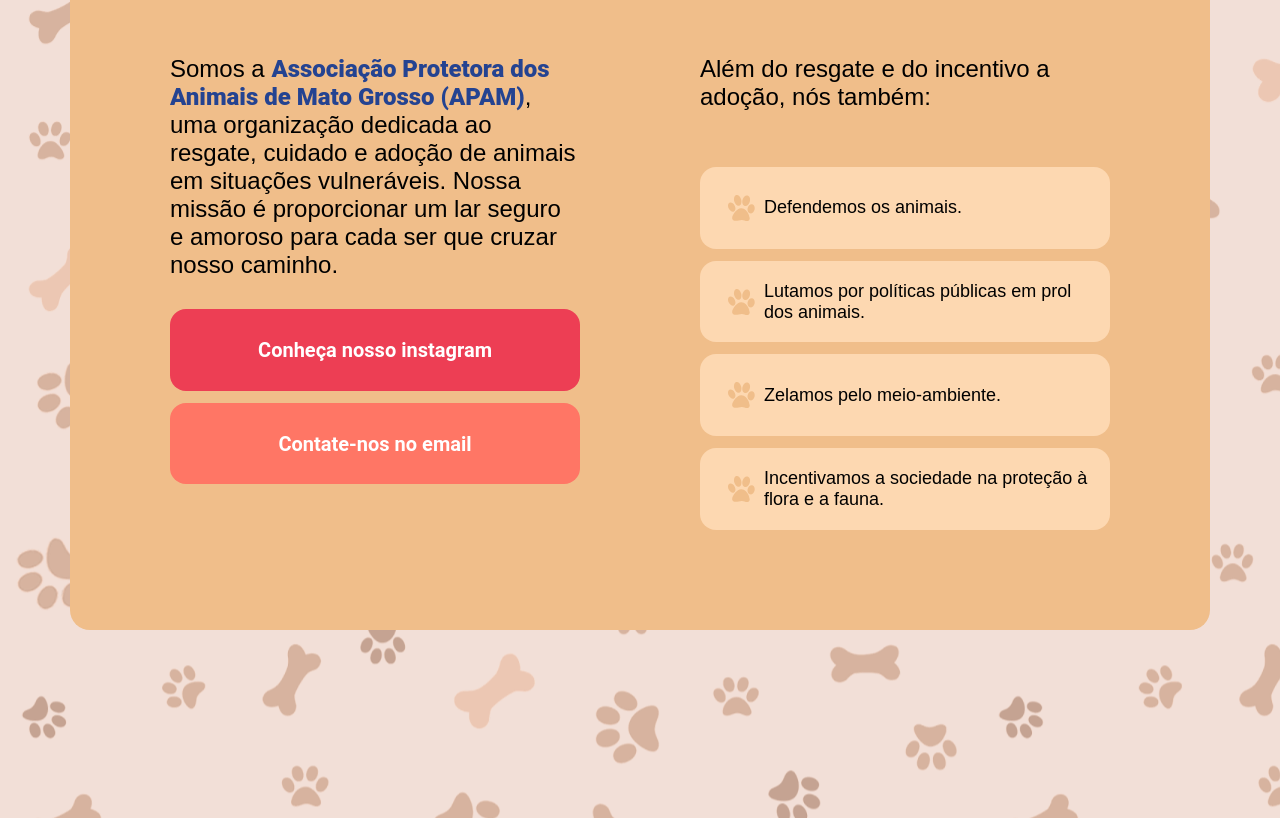
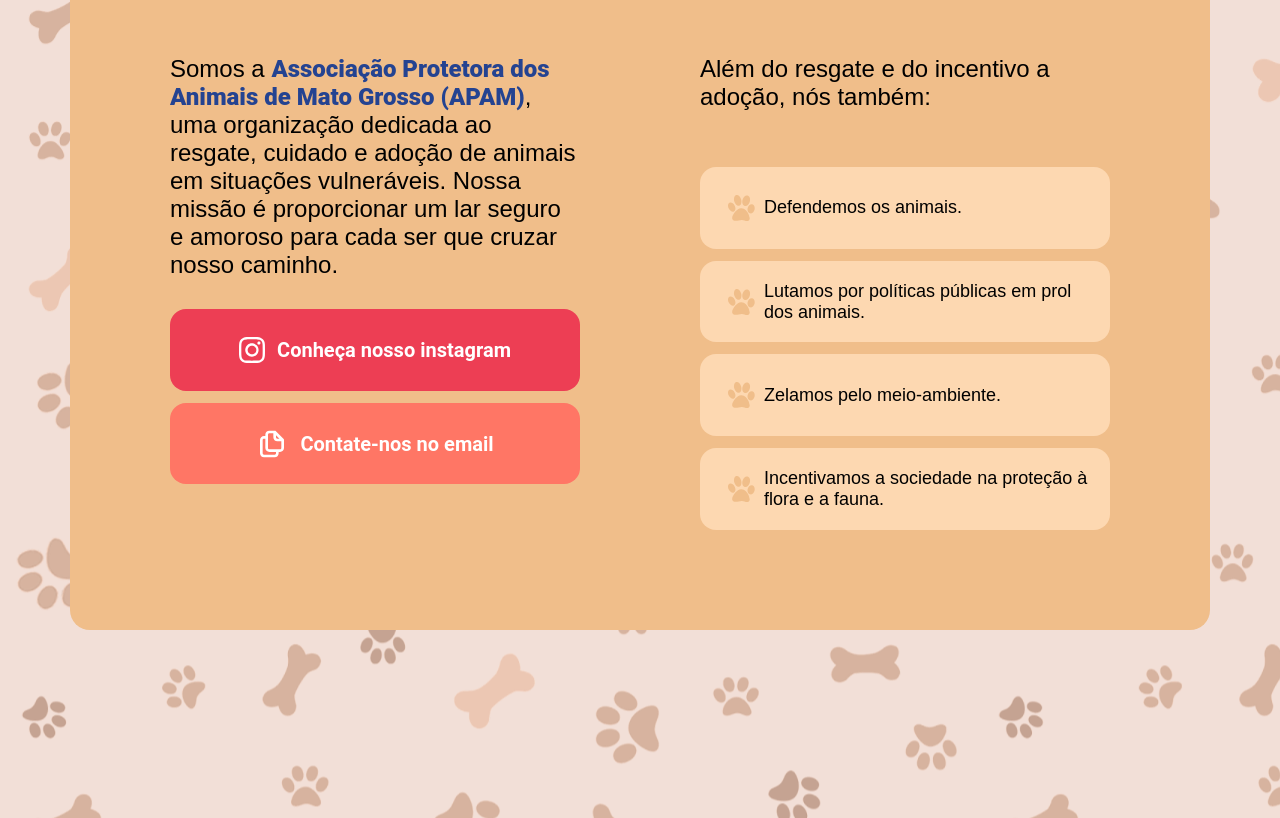
Before and after one commit to apamassociacao/APAM, a React (Vite) app in the folder frontend/: page / in a window 1280 px wide. Shown: the part 1562-2380 px from the top of the page. Built offline with nearby package versions, Linux system fonts and the light colour scheme; a web font is replaced by a local one.

Commit message:
feat: put icons

```diff
--- a/frontend/src/components/AboutUs/AboutUs.tsx
+++ b/frontend/src/components/AboutUs/AboutUs.tsx
@@ -1,5 +1,7 @@
 import './_aboutUs.scss';
 import Button from '@/components/Button/Button.tsx';
+import IconInsta from '../../../public/images/bi_instagram.svg';
+import IconEmail from '../../../public/images/uil_copy.svg';
 
 const AboutUs: React.FC = () => (
   <section className="about-us">
@@ -23,11 +25,13 @@
           <div className="about-us__container__body__button">
             <Button className="about-us__container__body__button__about">
               <a href="#" target="_blank">
+                <img src={IconInsta} alt="Ícone instagram" />
                 Conheça nosso instagram
               </a>
             </Button>
             <Button className="about-us__container__body__button__contact">
               <a href="#" target="_blank">
+                <img src={IconEmail} alt="Ícone Email" />
                 Contate-nos no email
               </a>
             </Button>
--- a/frontend/src/components/AboutUs/_aboutUs.scss
+++ b/frontend/src/components/AboutUs/_aboutUs.scss
@@ -124,6 +124,10 @@
         margin-top: 30px;
 
         a {
+          display: flex;
+          justify-content: center;
+          align-items: center;
+          gap: 12px;
           text-decoration: none;
           color: #ffffff;
         }
```
